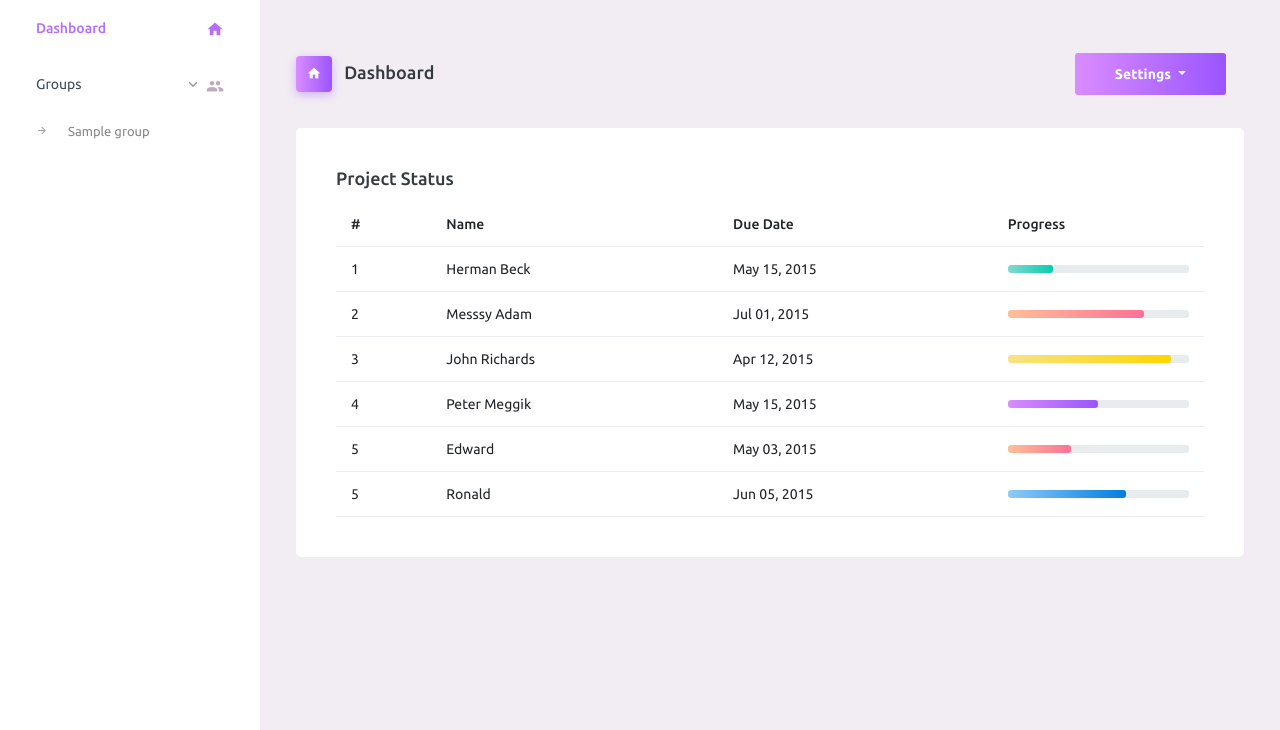
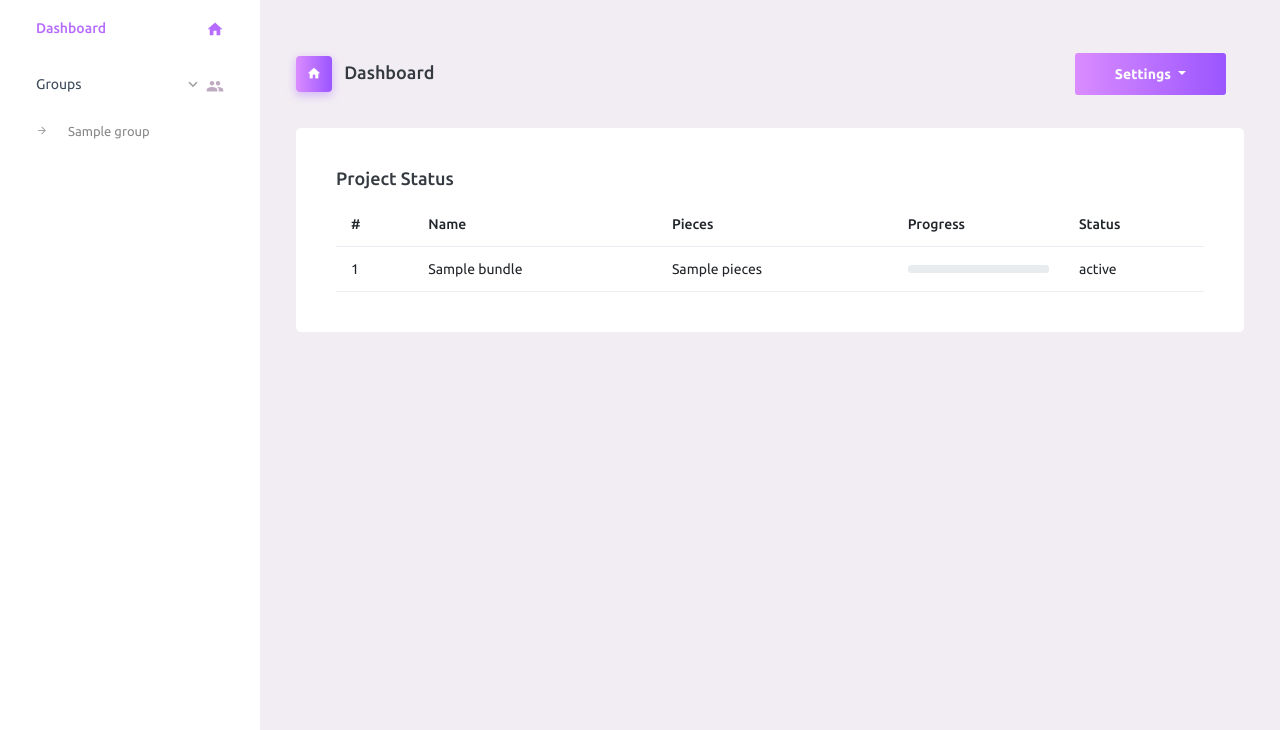
Before and after one commit to mplein2/Thesis_P2P_FIleSharing_Blockchain, a Flask app: template templates/index.html in a window 1280 px wide. Shown: the part 70-800 px from the top of the page. Run offline with Flask 2, Linux system fonts and the light colour scheme; the template is opened without the code that fills it: most values are stand-ins (such as "Sample title", 1, 10 or a date in 2020); parts of the project's set-up code (start-up, migrations or seed data) failed here and were passed over.

Commit message:
Download Bundles

```diff
--- a/Networking.py
+++ b/Networking.py
@@ -4,7 +4,7 @@ import pickle
 import socket
 import threading
 from socket import *
-from bundles import Bundle
+from Bundles import Bundle
 import Client
 from Groups import GroupManager, Group
 
@@ -155,7 +155,7 @@ def sendRequest(address, port, request, groupManager):
         return False
 
 
-def receiveBundle(port,client,groupManager,groupId):
+def receiveBundle(port,client,groupManager,groupId,downloadManager):
     print("RECEIVING BUNDLE THREAD")
     bundleBytes = b""
     with socket(AF_INET, SOCK_STREAM) as s:
@@ -182,6 +182,8 @@ def receiveBundle(port,client,groupManager,groupId):
     bundle = Bundle(bundleObj["name"],bundleObj["description"],bundleObj["id"],bundleObj["timestamp"],bundleObj["root"],bundleObj["pieceSize"],bundleObj["files"])
     group = groupManager.getGroupWithID(groupId)
     groupManager.addBundle(bundle,group.name)
+    downloadManager.downloadBundle(bundle,group)
+
 
 
 def sendBundle(addr, port, groupManager, group, bundle):
--- a/main.py
+++ b/main.py
@@ -4,12 +4,13 @@ import logging
 import threading
 from pickle import dumps, loads
 from flask import Flask, render_template, request, redirect
-import compress
+import Compress
 from Networking import receiver, sendRequest, JoinRequest,SearchBundleRequest,receiveBundle,GetBundleRequest
 from Groups import GroupManager, Invite,Group
 from Client import Client
 import easygui
-from bundles import BundleManager
+from Bundles import BundleManager
+from Downloads import DownloadManager
 
 app = Flask(__name__)
 
@@ -22,7 +23,8 @@ log.disabled = False
 # Routes
 @app.route("/")
 def index():
-    return render_template("index.html", groups=groupManager.groups,client=client)
+    progress = downloadManager.getDownloadProgress()
+    return render_template("index.html", groups=groupManager.groups,client=client,progress=progress)
 
 
 @app.route("/groups", methods=['GET'])
@@ -52,7 +54,7 @@ def generateInvite():
         group = groupManager.getGroup(group)
         print(group)
         invite = group.generateInvite()
-        return compress.compress(invite.toJSON())
+        return Compress.compress(invite.toJSON())
 
 
 @app.route('/joinGroup', methods=['POST'])
@@ -60,7 +62,7 @@ def joinGroup():
     if request.method == 'POST':
         data = request.form
         invite = data["invite"]
-        inviteDecomp = compress.decompress(invite)
+        inviteDecomp = Compress.decompress(invite)
         inviteLoad = json.loads(inviteDecomp)
         invite = Invite(inviteLoad["id"],inviteLoad["name"], inviteLoad["timestamp"], inviteLoad["peers"])
         joinReq = JoinRequest(invite.name, invite.timestamp)
@@ -158,7 +160,7 @@ def getBundle():
         userIp = data["userIp"]
         #TODO dynamic port on receiver for bundle
         portForBundleReceiver = 6701
-        bundleReceiver = threading.Thread(target=receiveBundle, args=[portForBundleReceiver,client,groupManager,groupId])
+        bundleReceiver = threading.Thread(target=receiveBundle, args=[portForBundleReceiver,client,groupManager,groupId,downloadManager])
         bundleReceiver.start()
         getBundleReq = GetBundleRequest(bundleId,groupId,portForBundleReceiver)
         res = sendRequest(userIp, 6700, dumps(getBundleReq), groupManager)
@@ -189,6 +191,7 @@ if __name__ == "__main__":
     client = Client()
     groupManager = GroupManager()
     bundleManager = BundleManager()
+    downloadManager = DownloadManager(groupManager)
     receiver = threading.Thread(target=receiver, args=[groupManager])
     receiver.start()
     app.run(host='', port=6969)
--- a/templates/index.html
+++ b/templates/index.html
@@ -109,85 +109,28 @@
                                 <table class="table">
                                     <thead>
                                     <tr>
-                                        <th> #</th>
-                                        <th> Name</th>
-                                        <th> Due Date</th>
-                                        <th> Progress</th>
+                                        <th>#</th>
+                                        <th>Name</th>
+                                        <th>Pieces</th>
+                                        <th>Progress</th>
+                                        <th>Status</th>
                                     </tr>
                                     </thead>
                                     <tbody>
-                                    <tr>
-                                        <td> 1</td>
-                                        <td> Herman Beck</td>
-                                        <td> May 15, 2015</td>
+                                    {%for bundle in progress%}
+                                    <td>{{bundle["index"]}}</td>
+                                    <td>{{bundle["name"]}}</td>
+                                    <td>{{bundle["pieces"]}}</td>
                                     <td>
                                         <div class="progress">
-                                                <div class="progress-bar bg-gradient-success" role="progressbar"
-                                                     style="width: 25%" aria-valuenow="25" aria-valuemin="0"
+                                            <div class="progress-bar bg-gradient-primary" role="progressbar"
+                                                 style="width: {{bundle['progress']}}%" aria-valuenow="25"
+                                                 aria-valuemin="0"
                                                  aria-valuemax="100"></div>
                                         </div>
                                     </td>
-                                    </tr>
-                                    <tr>
-                                        <td> 2</td>
-                                        <td> Messsy Adam</td>
-                                        <td> Jul 01, 2015</td>
-                                        <td>
-                                            <div class="progress">
-                                                <div class="progress-bar bg-gradient-danger" role="progressbar"
-                                                     style="width: 75%" aria-valuenow="75" aria-valuemin="0"
-                                                     aria-valuemax="100"></div>
-                                            </div>
-                                        </td>
-                                    </tr>
-                                    <tr>
-                                        <td> 3</td>
-                                        <td> John Richards</td>
-                                        <td> Apr 12, 2015</td>
-                                        <td>
-                                            <div class="progress">
-                                                <div class="progress-bar bg-gradient-warning" role="progressbar"
-                                                     style="width: 90%" aria-valuenow="90" aria-valuemin="0"
-                                                     aria-valuemax="100"></div>
-                                            </div>
-                                        </td>
-                                    </tr>
-                                    <tr>
-                                        <td> 4</td>
-                                        <td> Peter Meggik</td>
-                                        <td> May 15, 2015</td>
-                                        <td>
-                                            <div class="progress">
-                                                <div class="progress-bar bg-gradient-primary" role="progressbar"
-                                                     style="width: 50%" aria-valuenow="50" aria-valuemin="0"
-                                                     aria-valuemax="100"></div>
-                                            </div>
-                                        </td>
-                                    </tr>
-                                    <tr>
-                                        <td> 5</td>
-                                        <td> Edward</td>
-                                        <td> May 03, 2015</td>
-                                        <td>
-                                            <div class="progress">
-                                                <div class="progress-bar bg-gradient-danger" role="progressbar"
-                                                     style="width: 35%" aria-valuenow="35" aria-valuemin="0"
-                                                     aria-valuemax="100"></div>
-                                            </div>
-                                        </td>
-                                    </tr>
-                                    <tr>
-                                        <td> 5</td>
-                                        <td> Ronald</td>
-                                        <td> Jun 05, 2015</td>
-                                        <td>
-                                            <div class="progress">
-                                                <div class="progress-bar bg-gradient-info" role="progressbar"
-                                                     style="width: 65%" aria-valuenow="65" aria-valuemin="0"
-                                                     aria-valuemax="100"></div>
-                                            </div>
-                                        </td>
-                                    </tr>
+                                    <td>{{bundle['status']}}</td>
+                                    {%endfor%}
                                     </tbody>
                                 </table>
                             </div>
@@ -282,9 +225,11 @@
                         <label>Download Location</label>
                         <input type="file" name="" class="file-upload-default">
                         <div class="input-group col-xs-12">
-                          <input type="text" id="downloadLocation" class="form-control file-upload-info" disabled value="{{client.DIR_PATH_DOWNLOADS}}">
+                            <input type="text" id="downloadLocation" class="form-control file-upload-info" disabled
+                                   value="{{client.DIR_PATH_DOWNLOADS}}">
                             <span class="input-group-append">
-                            <button class="file-upload-browse btn btn-gradient-primary" type="button" onclick="selectDownloadLocation()">Select</button>
+                            <button class="file-upload-browse btn btn-gradient-primary" type="button"
+                                    onclick="selectDownloadLocation()">Select</button>
                           </span>
                         </div>
 
```
Also changed, not shown: Downloads.py (added, +115 -0 lines), Groups.py (+5 -5 lines), Bundles.py (renamed from bundles.py), Compress.py (renamed from compress.py), 1 other file. Lines whose indentation alone changed are shown as unchanged.
